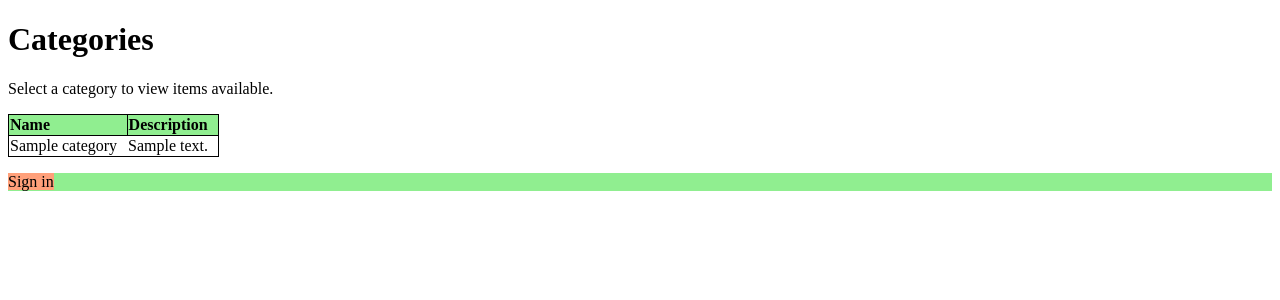
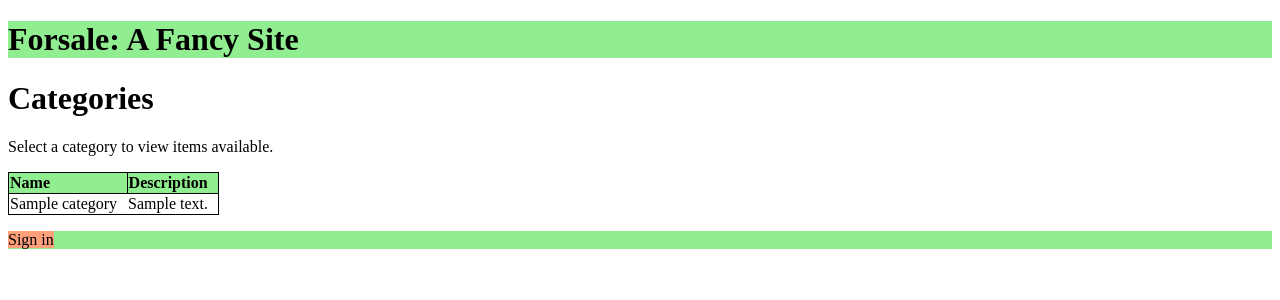
Before and after one commit to johnbayko/forsale_django_demo, a Django app: page /forsale/ in a window 1280 px wide. Shown: the top 300 px of the page. Run offline with Django 5.2, Linux system fonts and the light colour scheme; tables that the repository leaves empty hold one stand-in row (values such as "Sample post").

Commit message:
Make a base template

```diff
--- a/forsale/templates/forsale/categories.html
+++ b/forsale/templates/forsale/categories.html
@@ -1,14 +1,6 @@
-<!doctype html>
-<html lang="en-US">
-  <head>
-    <meta charset="utf-8" />
-    {% load static %}
+{% extends "forsale/forsale.html" %}
 
-    <link rel="stylesheet" href="{% static 'forsale/style.css' %}">
-
-    <title>Categories</title>
-  </head>
-  <body>
+{% block content %}
     <h1>Categories</h1>
     <p>Select a category to view items available.</p>
     <table>
@@ -23,10 +15,4 @@
         </tr>
       {% endfor %}
     </table>
-    {% include 'forsale/signinout.html' %}
-    {# TODO remove #}
-    {% if debug %}
-      <p>Debug: {{ debug }}</p>
-    {% endif %}
-  </body>
-</html>
+{% endblock %}
--- /dev/null
+++ b/forsale/templates/forsale/forsale.html
@@ -0,0 +1,28 @@
+<!doctype html>
+<html lang="en-US">
+  <head>
+    <meta charset="utf-8" />
+    {% load static %}
+
+    <link rel="stylesheet" href="{% static 'forsale/style.css' %}">
+
+    <title>Categories</title>
+  </head>
+  <body>
+    <div id="header" style="background-color:{{ highlight_bg_color }}">
+    <h1>Forsale: A Fancy Site</h1>
+    </div>
+
+    <div id="content">
+        {% block content %}{% endblock %}
+    </div>
+
+    <div id="footer">
+      {% include 'forsale/signinout.html' %}
+      {# TODO remove #}
+      {% if debug %}
+        <p>Debug: {{ debug }}</p>
+      {% endif %}
+    </div>
+  </body>
+</html>
```
